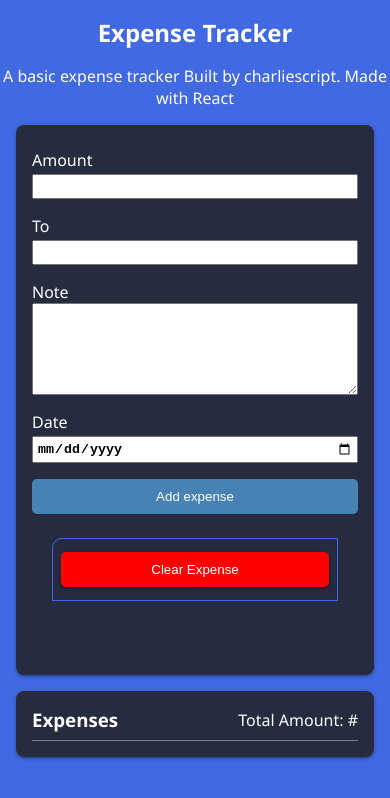
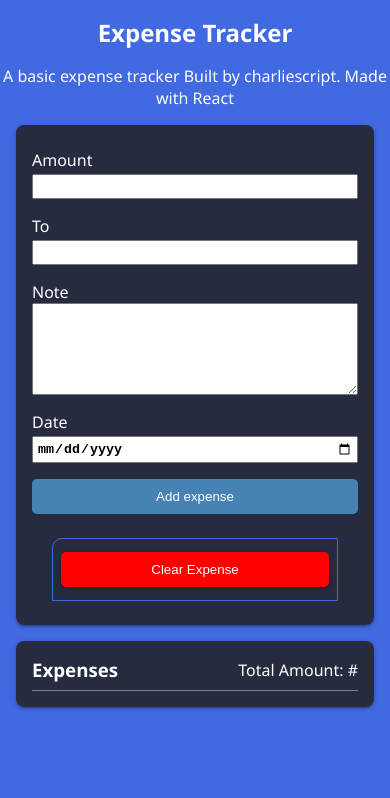
Before and after one commit to charlieScript/Expense-tracker, a React (Create React App) app: page / in a window 390 px wide. Shown: the top 798 px of the page. Built offline with nearby package versions, Linux system fonts and the light colour scheme.

Commit message:
fixxed the mobile height

```diff
--- a/src/components/stylesheet/Form.css
+++ b/src/components/stylesheet/Form.css
@@ -99,6 +99,10 @@ aside {
     margin: 1rem;
   }
 
+  section {
+    height: 500px;
+  }
+
   aside {
     margin: 1rem 0;
   }
```
